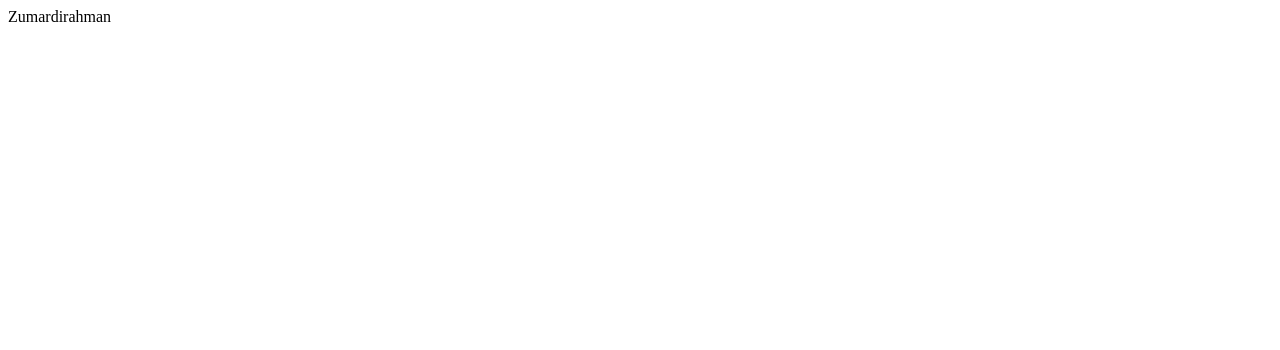
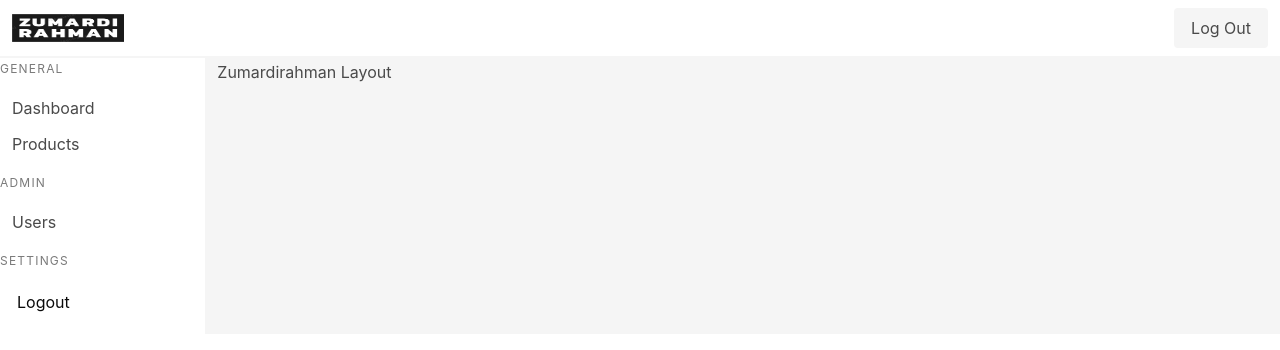
Before and after one commit to zumardirahman/frontend-react-redux, a React (Create React App) app: page /dashboard in a window 1280 px wide. Shown: the top 350 px of the page. Built offline with nearby package versions, Linux system fonts and the light colour scheme.

Commit message:
Templating-part1

```diff
--- a/src/App.js
+++ b/src/App.js
@@ -1,8 +1,14 @@
+import { BrowserRouter, Routes, Route } from "react-router-dom";
+import Dashboard from "./pages/Dashboard"; //import komponen
 
 function App() {
   return (
     <div>
-      Zumardirahman
+      <BrowserRouter>
+        <Routes>
+          <Route path="/dashboard" element={<Dashboard />} /> {/* pada elemen adalah componen yang aka di render */}
+        </Routes>
+      </BrowserRouter>
     </div>
   );
 }
--- /dev/null
+++ b/src/components/Navbar.jsx
@@ -0,0 +1,46 @@
+import React from "react";
+import { NavLink } from "react-router-dom";
+import logo from "../logo.png";
+
+const Navbar = () => {
+  return (
+    <div>
+      <nav
+        className="navbar is-fixed-top has-shadow"
+        role="navigation"
+        aria-label="main navigation"
+      >
+        <div className="navbar-brand">
+          <NavLink to="/dashboard" className="navbar-item">
+            <img src={logo} width="112" height="28" alt="logo" />
+          </NavLink>
+
+          <a
+            href="!#"
+            role="button"
+            className="navbar-burger burger"
+            aria-label="menu"
+            aria-expanded="false"
+            data-target="navbarBasicExample"
+          >
+            <span aria-hidden="true"></span>
+            <span aria-hidden="true"></span>
+            <span aria-hidden="true"></span>
+          </a>
+        </div>
+
+        <div id="navbarBasicExample" className="navbar-menu">
+          <div className="navbar-end">
+            <div className="navbar-item">
+              <div className="buttons">
+                <button className="button is-light">Log Out</button>
+              </div>
+            </div>
+          </div>
+        </div>
+      </nav>
+    </div>
+  );
+};
+
+export default Navbar;
--- /dev/null
+++ b/src/components/Sidebar.jsx
@@ -0,0 +1,36 @@
+import React from "react";
+import { NavLink } from "react-router-dom";
+
+const Sidebar = () => {
+  return (
+    <div>
+      <aside className="menu has-shadow">
+        <p className="menu-label">General</p>
+        <ul className="menu-list">
+          <li>
+            <NavLink to={"/dashboard"}>Dashboard</NavLink>
+          </li>
+          <li>
+            <NavLink to={"/products"}>Products</NavLink>
+          </li>
+        </ul>
+        <p className="menu-label">Admin</p>
+        <ul className="menu-list">
+          <li>
+            <NavLink to={"/users"}>Users</NavLink>
+          </li>
+
+        </ul>
+        <p className="menu-label">Settings</p>
+        <ul className="menu-list">
+          <li>
+            <button className="button is-white">Logout</button>
+          </li>
+
+        </ul>
+      </aside>
+    </div>
+  );
+};
+
+export default Sidebar;
--- a/src/index.js
+++ b/src/index.js
@@ -3,6 +3,7 @@ import { createRoot } from 'react-dom/client';
 import { Provider } from 'react-redux';
 import { store } from './app/store';
 import App from './App';
+import "bulma/css/bulma.css"
 
 const container = document.getElementById('root');
 const root = createRoot(container);
--- /dev/null
+++ b/src/pages/Dashboard.jsx
@@ -0,0 +1,12 @@
+import React from 'react'
+import Layout from './Layout'
+
+const Dashboard = () => {
+  return (
+   <Layout>
+    Zumardirahman Layout
+   </Layout>
+  )
+}
+
+export default Dashboard
--- /dev/null
+++ b/src/pages/Layout.jsx
@@ -0,0 +1,22 @@
+import React from 'react'
+import Navbar from '../components/Navbar'
+import Sidebar from '../components/Sidebar'
+
+//layout membawa parameter children
+const layout = ({children}) => {
+  return (
+    <React.Fragment>
+        <Navbar/>
+        <div className="columns mt-6">
+            <div className="column is-2">
+                <Sidebar/>
+            </div>
+            <div className="column has-background-light">
+                <main>{children}</main>
+            </div>
+        </div>
+    </React.Fragment>
+  )
+}
+
+export default layout
```
Also changed, not shown: src/components/Welcome.jsx (added, +12 -0 lines), src/logo.png (added).
